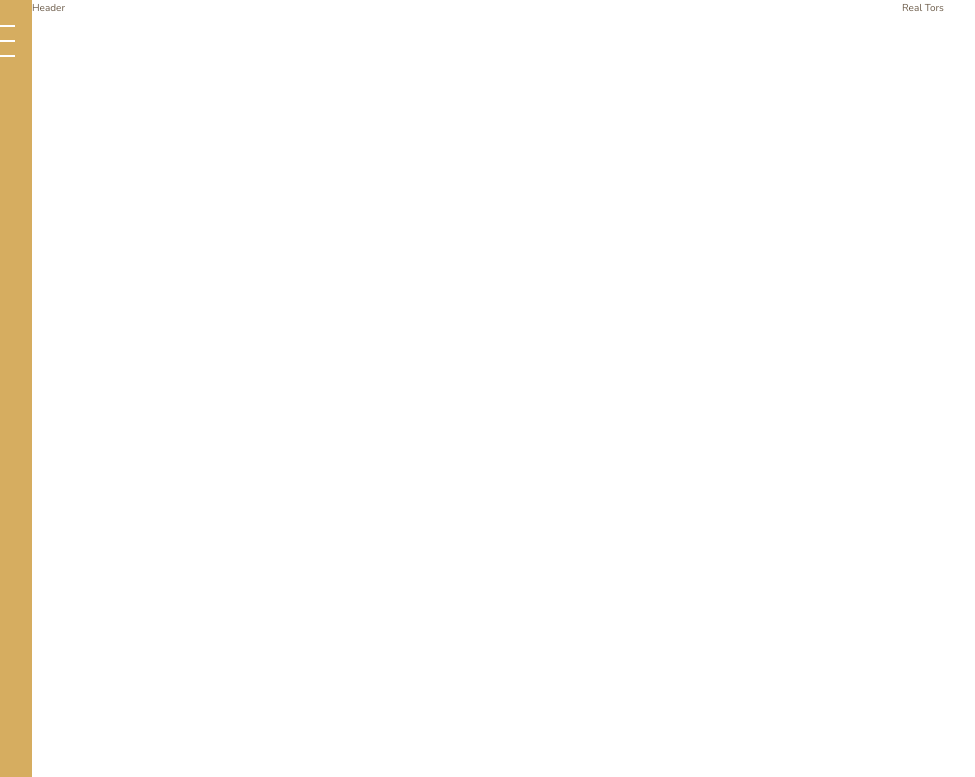
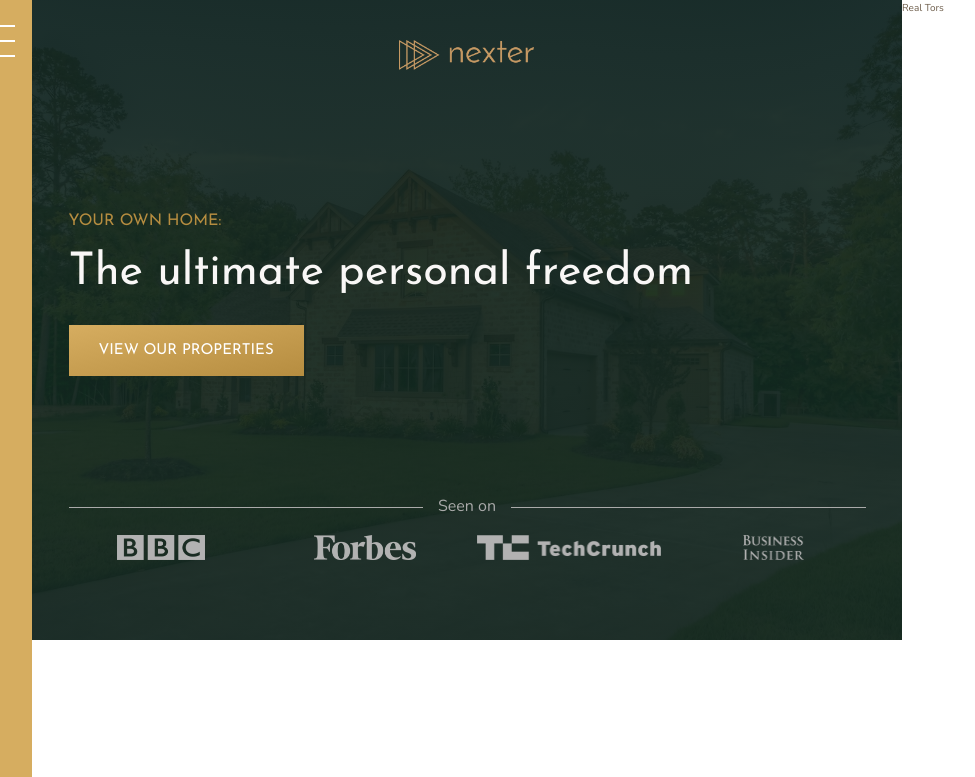
Before and after one commit to Erfan-021/3-Nexter, a website: page index.html in a window 1280 px wide. Shown: the top 777 px of the page, without its empty margins (48-1023 px from the left). Drawn offline with nearby package versions, Linux system fonts and the light colour scheme.

Commit message:
feat(Core/Pages): Home - Header

```diff
--- a/index.html
+++ b/index.html
@@ -25,7 +25,19 @@
     <!--------------------------------->
     <!-- HEADER -->
     <!--------------------------------->
-    <header class="header">Header</header>
+    <header class="header">
+      <img src="img/logo.png" alt="Nexter Logo" class="header__logo" />
+      <h3 class="heading-3">Your own home:</h3>
+      <h1 class="heading-1">The ultimate personal freedom</h1>
+      <button class="btn header__btn">View our properties</button>
+      <div class="header__seenon-text">Seen on</div>
+      <div class="header__seenon-logos">
+        <img src="img/logo-bbc.png" alt="BBC Logo" />
+        <img src="img/logo-forbes.png" alt="Forbes Logo" />
+        <img src="img/logo-techcrunch.png" alt="TechCrunch Logo" />
+        <img src="img/logo-bi.png" alt="Business insider Logo" />
+      </div>
+    </header>
 
     <!--------------------------------->
     <!-- REALTORS -->
--- a/sass/_header.scss
+++ b/sass/_header.scss
@@ -1,3 +1,59 @@
 .header {
-  grid-column: sidebar-end / col-end 6;
+  background-image: linear-gradient(rgba($color-secondary, 0.93), rgba($color-secondary, 0.93)),
+    url(../img/hero.jpeg);
+  background-size: cover;
+  background-position: center;
+  grid-column: full-start / col-end 6;
+  padding: 4rem 8rem 8rem 8rem;
+
+  display: grid;
+  grid-template-rows: 1fr min-content 6rem 1fr;
+  grid-template-columns: max-content;
+  grid-row-gap: 1.5rem;
+
+  // in baraye in ke kol content vasat bashe badesh done donaro ba self property jashono avaz mikonim
+  justify-content: center;
+
+  &__logo {
+    height: 3rem;
+    justify-self: center;
+  }
+
+  &__btn {
+    justify-self: start;
+    align-self: start;
+  }
+
+  &__seenon-text {
+    color: $color-grey-light-2;
+
+    font-size: 1.6rem;
+    display: grid;
+    grid-template-columns: 1fr max-content 1fr;
+    align-items: center;
+    column-gap: 1.5rem;
+    color: $color-grey-light-2;
+
+    &::before,
+    &::after {
+      content: "";
+      height: 1px;
+      display: block;
+      background-color: currentColor;
+    }
+  }
+
+  &__seenon-logos {
+    display: grid;
+    grid-template-columns: repeat(4, 1fr);
+    justify-items: center;
+    align-items: center;
+    column-gap: 2rem;
+
+    img {
+      height: 2.5rem;
+      max-width: 100%;
+      filter: brightness(70%);
+    }
+  }
 }
--- a/sass/_typography.scss
+++ b/sass/_typography.scss
@@ -5,6 +5,10 @@
 
 .heading-1 {
   @extend %heading;
+
+  font-size: 4.5rem;
+  color: #f9f7f6;
+  line-height: 1;
 }
 .heading-2 {
   @extend %heading;
```
Also changed, not shown: css/style.css.
